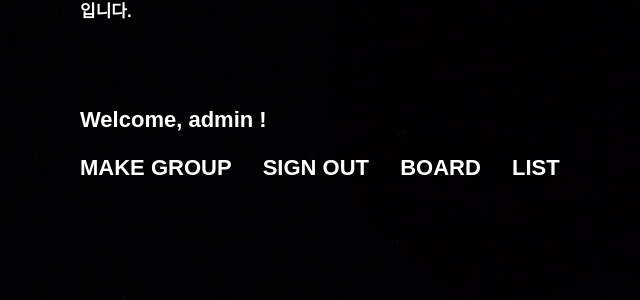
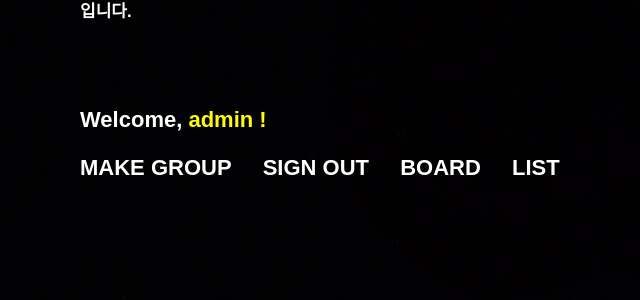
Before and after one commit to shinah/smartmeeting, a Django app: page / in a window 1280 px wide. Shown: the part 484-784 px from the top of the page, without its empty margins (0-640 px from the left). Run offline with Django 3.2, Linux system fonts and the light colour scheme; a user stored in the database is signed in; some libraries are stand-ins or nearby versions; some web fonts are replaced.

Commit message:
index수정

```diff
--- a/blog/templates/blog/index.html
+++ b/blog/templates/blog/index.html
@@ -13,7 +13,7 @@
 			<div class="inline-block margin-right"><a href="/sign_up">SIGN UP</a></div>
 			<div class="inline-block "><a href="/sign_in">SIGN IN</a></div>
 		{% else %}
-			<p>Welcome, {{ user.username }} !</p>
+			<p>Welcome, <span style="color:yellow">{{ user.username }} !</span></p>
 			<div class="inline-block margin-right"><a href='/group_make'>MAKE GROUP</a></div>
 			<div class="inline-block  margin-right"><a href="/sign_out">SIGN OUT</a></div>
 			<div class="inline-block margin-right"><a href="{% url 'dic:post_new' %}">BOARD</a></div>
```
Also changed, not shown: db.sqlite3.
